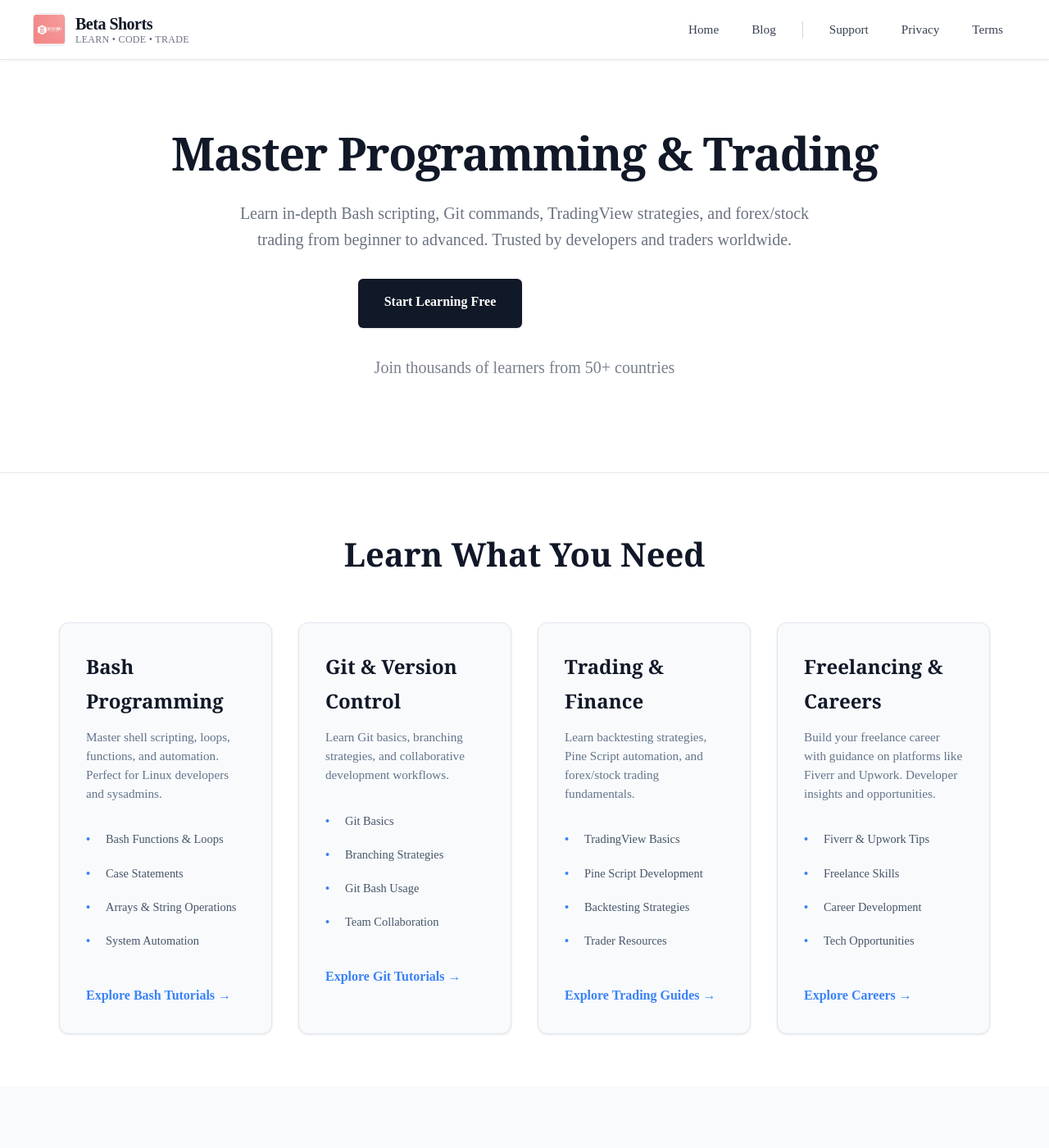
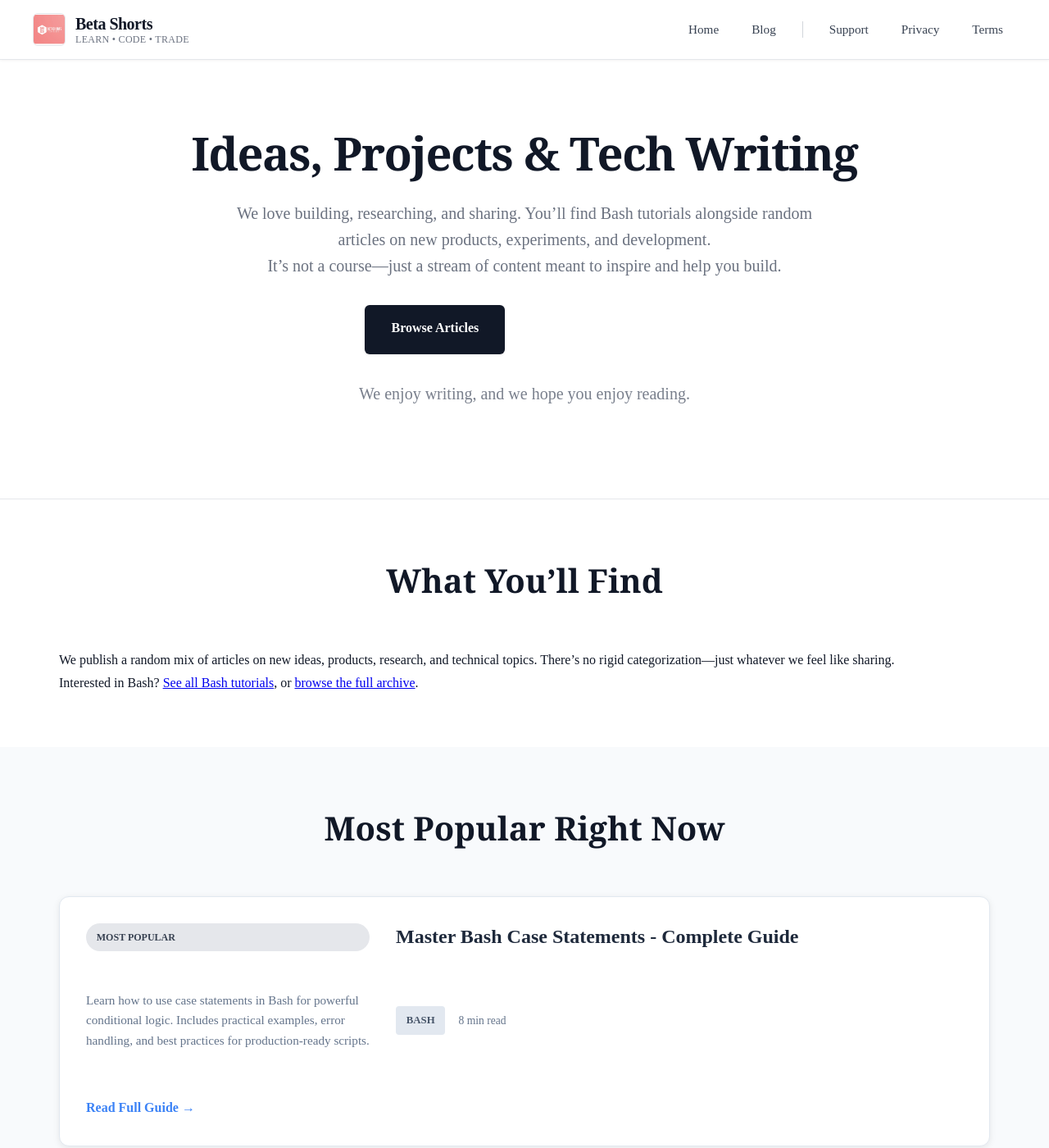
Before and after one commit to betashorts/betashorts-site, a Jekyll site: the page built from index.html, in a window 1280 px wide and 1400 px high. Shown: the whole window at 82% size. Built offline with Jekyll 4.4.1, drawn with Linux system fonts in a browser that asks for light colours; some web fonts are replaced; some of the changed text lies outside the part shown.

Commit message:
updated conent

```diff
--- a/index.html
+++ b/index.html
@@ -1,87 +1,34 @@
 ---
 layout: default
-title: "Beta Shorts - Programming Tutorials, Trading Guides & Tech Articles"
+title: "Beta Shorts - Ideas, Research & Tech Articles"
 meta: |
-  <meta name="description" content="Learn programming (Bash, Git), TradingView Pine Script, and forex/stock trading strategies. Free tutorials and guides for developers and traders worldwide.">
-  <meta name="keywords" content="bash tutorials, git commands, linux, pine script, tradingview, forex trading, stock trading, programming guides, developer resources">
+  <meta name="description" content="A stream of ideas, research, and tech articles. Explore Bash tutorials and a random mix of posts covering projects, development, and experimentation.">
+  <meta name="keywords" content="bash tutorials, technical articles, ideas, research, development, experiments">
   <meta name="author" content="Beta Shorts">
-  <meta property="og:title" content="Beta Shorts - Learn Coding & Trading">
-  <meta property="og:description" content="Free programming tutorials, trading strategies, and developer guides. Master Bash, Git, Pine Script, and more.">
+  <meta property="og:title" content="Beta Shorts - Ideas & Tech Writing">
+  <meta property="og:description" content="A collection of articles on Bash, experiments, projects, and new ideas. Dive in and explore anything that sparks your curiosity.">
   <meta property="og:type" content="website">
 ---
 
 <!-- Hero Section -->
 <section class="hero">
     <div class="container">
-        <h1>Master Programming & Trading</h1>
-        <p>Learn in-depth Bash scripting, Git commands, TradingView strategies, and forex/stock trading from beginner to advanced. Trusted by developers and traders worldwide.</p>
+        <h1>Ideas, Projects & Tech Writing</h1>
+        <p>We love building, researching, and sharing. You’ll find Bash tutorials alongside random articles on new products, experiments, and development.<br>It’s not a course—just a stream of content meant to inspire and help you build.</p>
         <div class="hero-buttons">
-            <a href="#featured-posts" class="cta cta-primary">Start Learning Free</a>
-            <a href="/blog" class="cta cta-secondary">View All Articles</a>
+            <a href="#featured-posts" class="cta cta-primary">Browse Articles</a>
+            <a href="/blog" class="cta cta-secondary">See Bash Tutorials</a>
         </div>
-        <p class="hero-subtext">Join thousands of learners from 50+ countries</p>
+        <p class="hero-subtext">We enjoy writing, and we hope you enjoy reading.</p>
     </div>
 </section>
 
-<!-- Featured Categories Section -->
+<!-- What We Write -->
 <section class="featured-categories">
     <div class="container">
-        <h2>Learn What You Need</h2>
-        <div class="categories-grid">
-
-            <!-- Bash & Linux -->
-            <div class="category-card">
-                <h3>Bash Programming</h3>
-                <p>Master shell scripting, loops, functions, and automation. Perfect for Linux developers and sysadmins.</p>
-                <ul class="topic-list">
-                    <li>Bash Functions & Loops</li>
-                    <li>Case Statements</li>
-                    <li>Arrays & String Operations</li>
-                    <li>System Automation</li>
-                </ul>
-                <a href="/blog#bash" class="learn-more">Explore Bash Tutorials →</a>
-            </div>
-
-            <!-- Git & Version Control -->
-            <div class="category-card">
-                <h3>Git & Version Control</h3>
-                <p>Learn Git basics, branching strategies, and collaborative development workflows.</p>
-                <ul class="topic-list">
-                    <li>Git Basics</li>
-                    <li>Branching Strategies</li>
-                    <li>Git Bash Usage</li>
-                    <li>Team Collaboration</li>
-                </ul>
-                <a href="/blog#git" class="learn-more">Explore Git Tutorials →</a>
-            </div>
-
-            <!-- Trading & Finance -->
-            <div class="category-card">
-                <h3>Trading & Finance</h3>
-                <p>Learn backtesting strategies, Pine Script automation, and forex/stock trading fundamentals.</p>
-                <ul class="topic-list">
-                    <li>TradingView Basics</li>
-                    <li>Pine Script Development</li>
-                    <li>Backtesting Strategies</li>
-                    <li>Trader Resources</li>
-                </ul>
-                <a href="/blog#trading" class="learn-more">Explore Trading Guides →</a>
-            </div>
-
-            <!-- Freelancing & Careers -->
-            <div class="category-card">
-                <h3>Freelancing & Careers</h3>
-                <p>Build your freelance career with guidance on platforms like Fiverr and Upwork. Developer insights and opportunities.</p>
-                <ul class="topic-list">
-                    <li>Fiverr & Upwork Tips</li>
-                    <li>Freelance Skills</li>
-                    <li>Career Development</li>
-                    <li>Tech Opportunities</li>
-                </ul>
-                <a href="/blog#careers" class="learn-more">Explore Careers →</a>
-            </div>
-
-        </div>
+        <h2>What You’ll Find</h2>
+        <p>We publish a random mix of articles on new ideas, products, research, and technical topics. There’s no rigid categorization—just whatever we feel like sharing.</p>
+        <p>Interested in Bash? <a href="/blog#bash">See all Bash tutorials</a>, or <a href="/blog">browse the full archive</a>.</p>
     </div>
 </section>
 
@@ -146,32 +93,11 @@ meta: |
     </div>
 </section>
 
-<!-- Why Choose Beta Shorts -->
+<!-- Why We Do It -->
 <section class="why-us">
     <div class="container">
-        <h2>Why Developers Trust Beta Shorts</h2>
-        <div class="benefits-grid">
-            <div class="benefit">
-                <div class="benefit-icon">✅</div>
-                <h4>Practical, Real-World Examples</h4>
-                <p>All tutorials include working code examples and best practices from production environments.</p>
-            </div>
-            <div class="benefit">
-                <div class="benefit-icon">🌍</div>
-                <h4>Global Community</h4>
-                <p>Join learners from Japan, USA, India, and 50+ countries learning together.</p>
-            </div>
-            <div class="benefit">
-                <div class="benefit-icon">📚</div>
-                <h4>Free & Always Updated</h4>
-                <p>All content is completely free. We continuously update guides with latest best practices.</p>
-            </div>
-            <div class="benefit">
-                <div class="benefit-icon">🚀</div>
-                <h4>Beginner to Advanced</h4>
-                <p>Start from basics and progress to advanced concepts at your own pace.</p>
-            </div>
-        </div>
+        <h2>Why We Write</h2>
+        <p>We love exploring ideas, building things, and putting our thoughts into words. Sharing this content is our way of helping others learn and build alongside us.</p>
     </div>
 </section>
 
```
